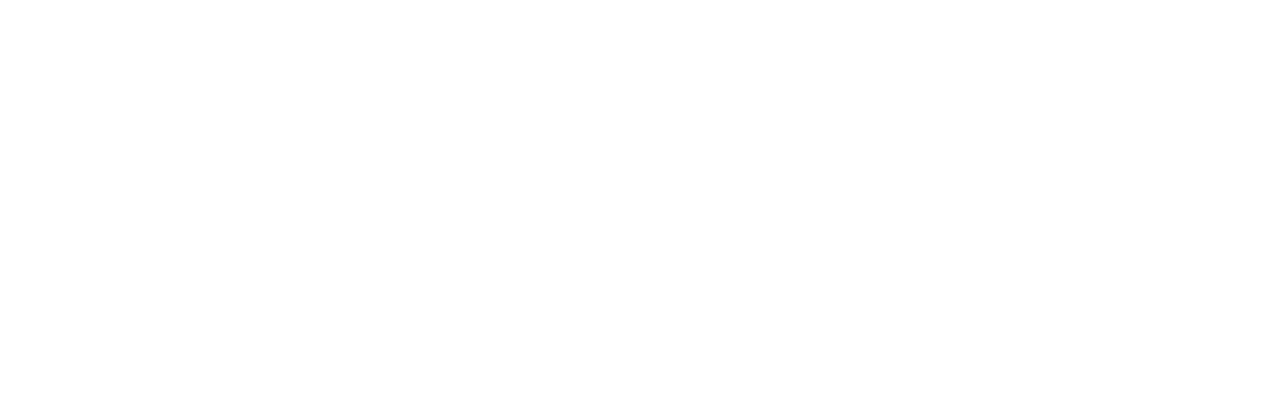
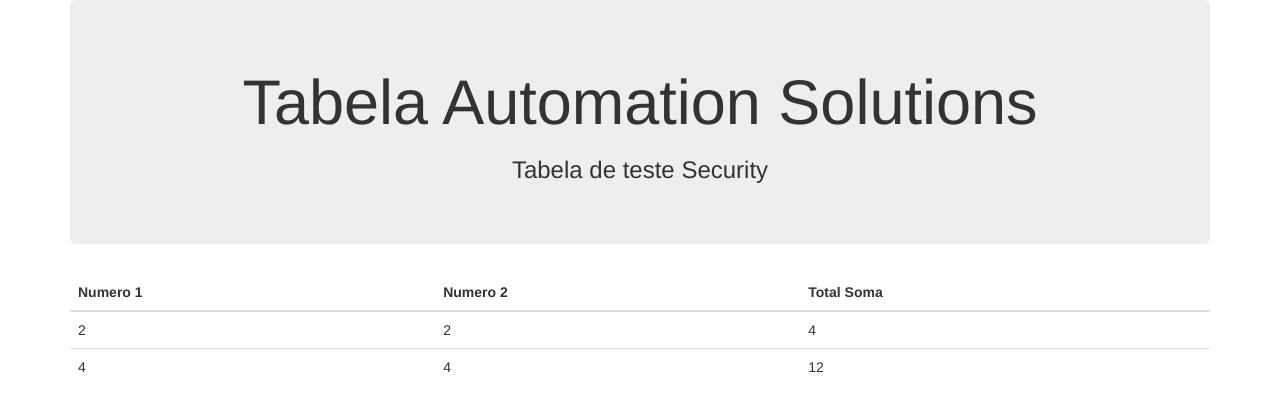
Before and after one commit to AionAngel/JavaScriptI, a plain HTML site: page playground.html in a window 1280 px wide. Drawn offline with nearby package versions, Linux system fonts and the light colour scheme.

Commit message:
playground js de hoje

```diff
--- /dev/null
+++ b/playground.css
@@ -0,0 +1,4 @@
+.titulo {
+    padding-bottom: 50px;
+    text-align: center;
+}
--- a/playground.html
+++ b/playground.html
@@ -4,10 +4,44 @@
     <meta charset="UTF-8">
     <meta name="viewport" content="width=device-width, initial-scale=1.0">
     <meta http-equiv="X-UA-Compatible" content="ie=edge">
-    <title>Document</title>
+    <link rel="stylesheet" type="text/css" href="node_modules/bootstrap/dist/css/bootstrap.css">
+    <link rel="stylesheet" type="text/css" href="playground.css">
+    <title>Automation</title>
 </head>
 <body>
+    <div class="container">
+        <div class="jumbotron titulo">
+            <h1>Tabela Automation Solutions</h1>
+            <h3>Tabela de teste Security</h3>
+        </div>
 
+        <table class="table">
+            <thead>
+                <tr>
+                    <th>Numero 1</th>
+                    <th>Numero 2</th>
+                    <th>Total Soma</th>
+                </tr>
+            </thead>
+            <tbody>
+                <tr class="numero">
+                    <td class="primeiro">2</td>
+                    <td class="segundo">2</td>
+                    <td class="resultado">0</td>
+                </tr>
+                <tr class="numero">
+                        <td class="primeiro">4</td>
+                        <td class="segundo">4</td>
+                        <td class="resultado">12</td>
+                </tr>
 
+            </tbody>
+
+        </table>
+    </div>
+
+    <script src="node_modules/jquery/dist/jquery.js"></script>
+    <script src="node_modules/bootstrap/dist/js/bootstrap.js"></script>
+    <script src="playground.js"></script>
 </body>
 </html>
--- a/playground.js
+++ b/playground.js
@@ -0,0 +1,11 @@
+console.log("Hello World!");
+
+var linha1 = document.querySelector(".numero");
+var tdNum1 = linha1.querySelector(".primeiro");
+var tdNum2 = linha1.querySelector(".segundo");
+var res = linha1.querySelector(".resultado");
+
+var num1 = tdNum1.textContent;
+var num2 = tdNum2.textContent;
+
+res.textContent = +num1 + +num2;
```
